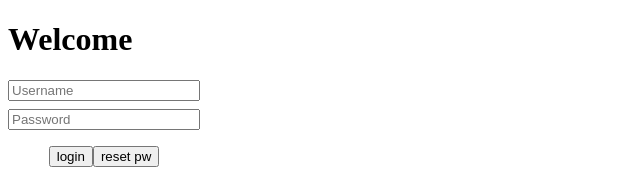
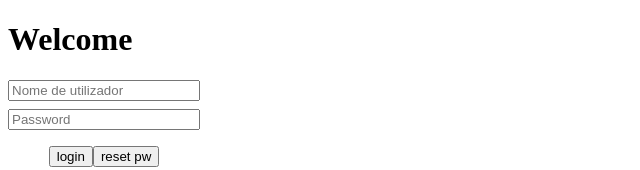
Before and after one commit to fborges42/semantic-versioning, an Angular app in the folder semantic-versioning/: page / in a window 1280 px wide. Shown: the top 170 px of the page, without its empty margins (0-640 px from the left). Built offline with nearby package versions, Linux system fonts and the light colour scheme.

Commit message:
fix: updated placeholder for username input

```diff
--- a/semantic-versioning/src/app/login/login.component.html
+++ b/semantic-versioning/src/app/login/login.component.html
@@ -1,6 +1,6 @@
 <h1>Welcome</h1>
 <div class="d-flex container">
-  <input type="text" placeholder="Username" />
+  <input type="text" placeholder="Nome de utilizador" />
   <input type="text" placeholder="Password" />
 
   <div class="d-flex row">
```
